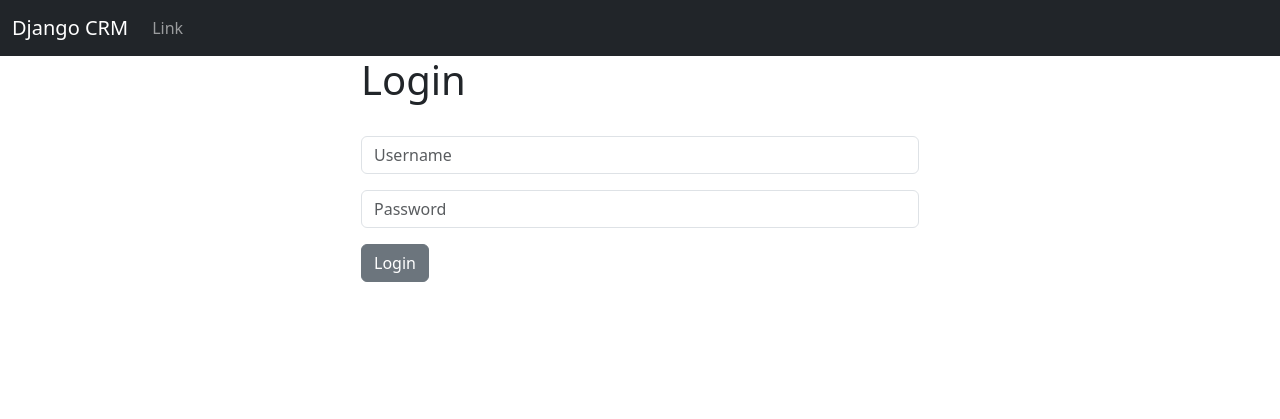
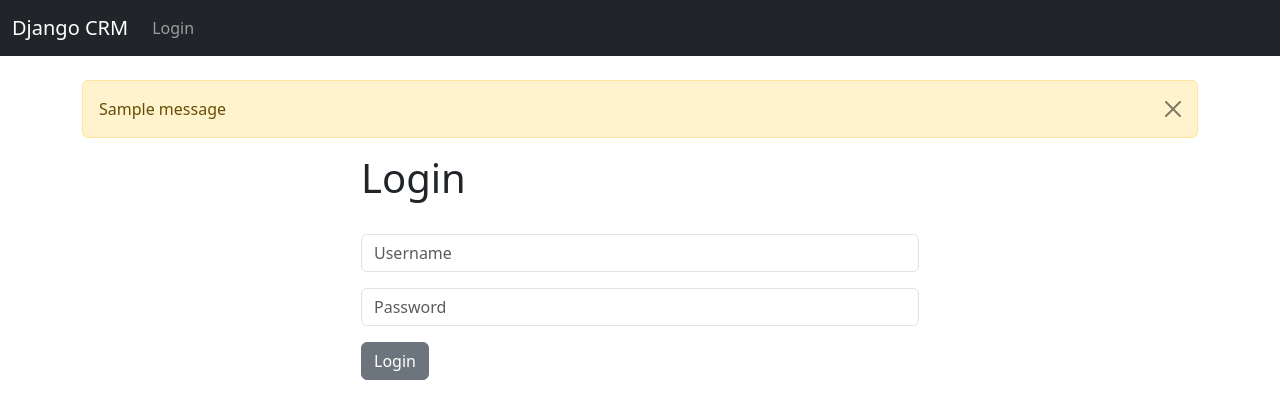
Before and after one commit to Noussse/djangocrm, a Django app: page / in a window 1280 px wide. Shown: the top 419 px of the page. Run offline with Django 5.2, Linux system fonts and the light colour scheme; one stand-in notice (Sample message) is shown.

Commit message:
user login and logout finished

```diff
--- a/crmwebsite/templates/base.html
+++ b/crmwebsite/templates/base.html
@@ -9,6 +9,15 @@
   <body>
     {% include 'navbar.html'%}
     <div class="container">
+      <br>
+      {% if messages %}
+      {% for message in messages %}
+      <div class="alert alert-warning alert-dismissible fade show" role="alert">
+        {{message}}
+        <button type="button" class="btn-close" data-bs-dismiss="alert" aria-label="Close"></button>
+      </div>
+      {% endfor %}
+      {% endif %}
         {% block content %}
         {%endblock%}
     </div>
--- a/crmwebsite/templates/navbar.html
+++ b/crmwebsite/templates/navbar.html
@@ -6,10 +6,16 @@
       </button>
       <div class="collapse navbar-collapse" id="navbarSupportedContent">
         <ul class="navbar-nav me-auto mb-2 mb-lg-0">
+          {% if user.is_authenticated %}
           <li class="nav-item">
-            <a class="nav-link" href="#">Link</a>
+            <a class="nav-link" href="{%url 'logout'%}">Logout</a>
           </li>
+          {% else %}
+          <li class="nav-item">
+            <a class="nav-link" href="{%url 'home'%}">Login</a>
           </li>
+
+          {% endif %}
         </ul>
       </div>
     </div>
--- a/crmwebsite/urls.py
+++ b/crmwebsite/urls.py
@@ -3,6 +3,6 @@ from . import views
 
 urlpatterns = [
     path('', views.home,name='home'),
-    path('/login', views.login_user,name='login'),
+    #path('/login', views.login_user,name='login'),
     path('/logout', views.logout_user,name='logout'),
 ]
--- a/crmwebsite/views.py
+++ b/crmwebsite/views.py
@@ -1,8 +1,23 @@
-from django.shortcuts import render
+from django.shortcuts import render,redirect
+from django.contrib.auth import authenticate,login,logout
+from django.contrib import messages
 
 def home(request):
-    return render(request,'home.html',{})
-def login_user(request):
-    pass
+    if request.method=='POST':
+        username=request.POST['username']
+        password=request.POST['password']
+        user=authenticate(request,username=username,password=password)
+        if user is not None:
+            login(request,user)
+            messages.success(request,"you have been logged in ")
+            return redirect('home')
+        else:
+            messages.success(request,"there was an error logging in")
+            return redirect('home')
+    else :
+        return render(request,'home.html',{})
+
 def logout_user(request):
-    pass
+    logout(request)
+    messages.success(request,"you have been logged out")
+    return redirect('home')
```
Also changed, not shown: db.sqlite3.
